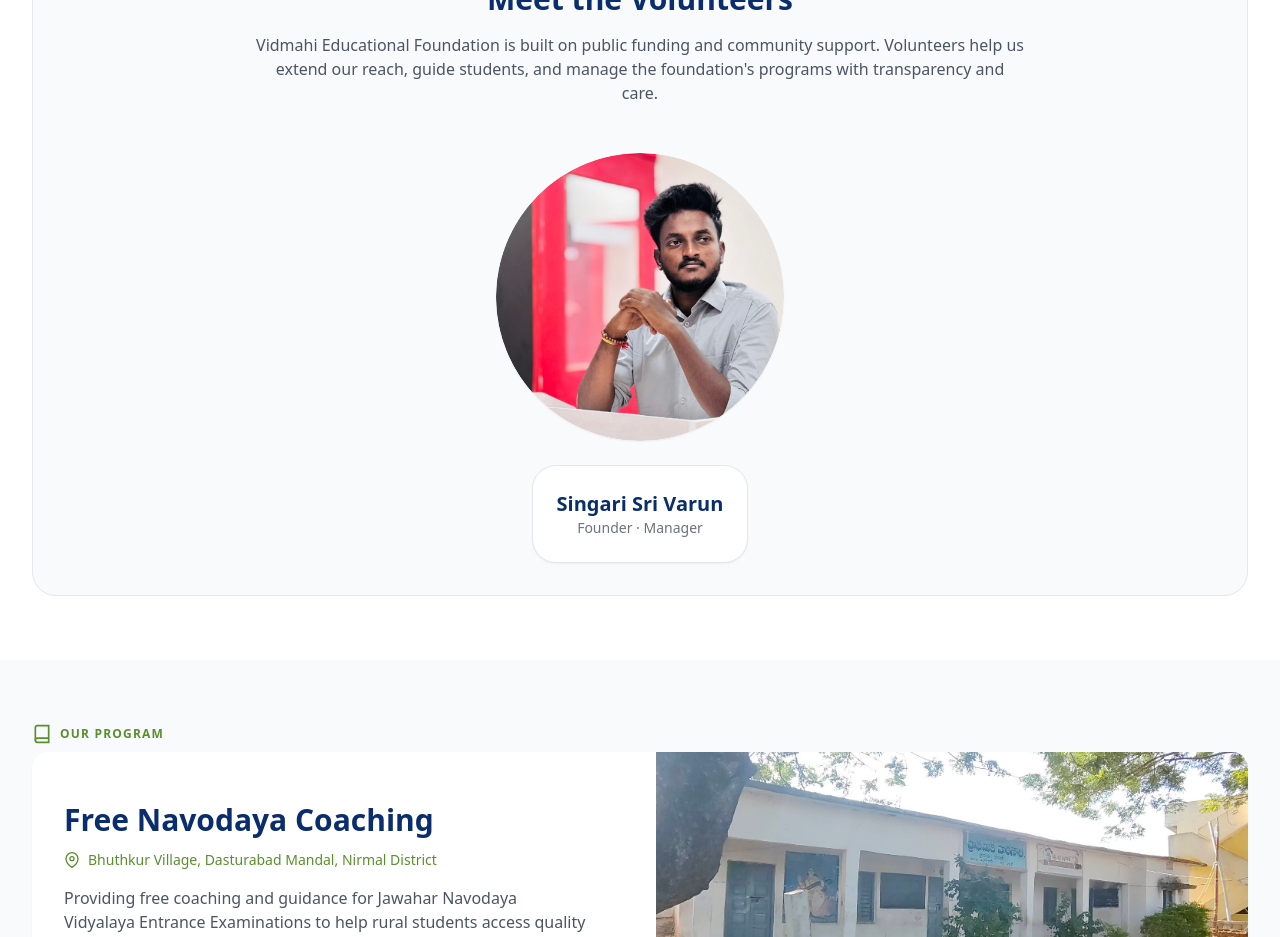
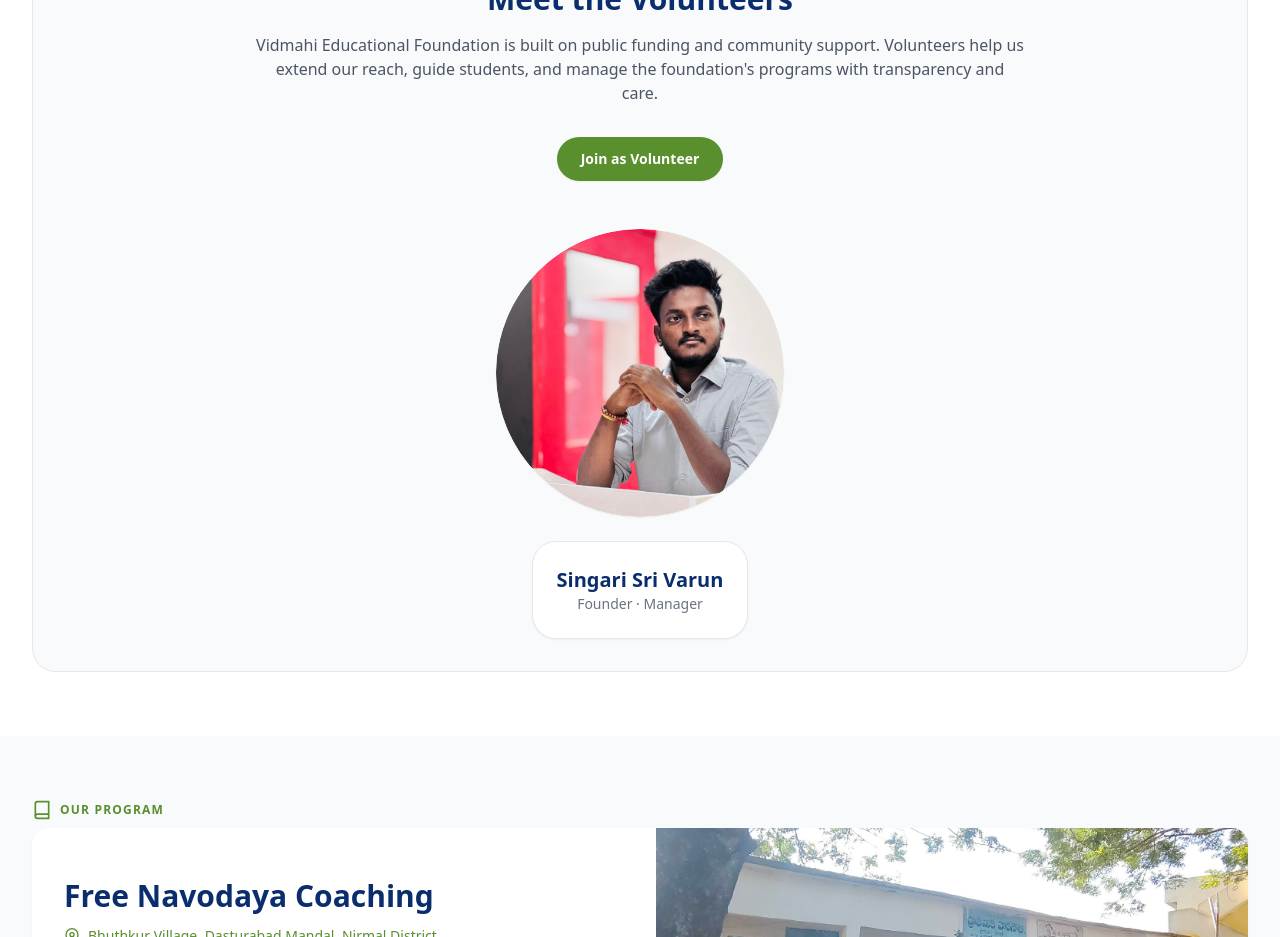
Before and after one commit to Srivarun999/VIdmahi-educational-Foundation, a Next.js app: page / in a window 1280 px wide. Shown: the part 2040-2977 px from the top of the page. Built offline with nearby package versions, Linux system fonts and the light colour scheme.

Commit message:
Added Navodaya coaching photos

```diff
--- a/src/components/sections/WhoWeAre.tsx
+++ b/src/components/sections/WhoWeAre.tsx
@@ -93,6 +93,16 @@
             <p className="text-gray-600 leading-relaxed text-sm sm:text-base">
               Vidmahi Educational Foundation is built on public funding and community support. Volunteers help us extend our reach, guide students, and manage the foundation's programs with transparency and care.
             </p>
+            <div className="mt-8">
+              <a
+                href={VOLUNTEER_FORM_URL}
+                target="_blank"
+                rel="noreferrer"
+                className="inline-flex items-center justify-center rounded-full bg-[#5A8F2D] px-6 py-3 text-sm font-semibold text-white shadow-sm transition hover:bg-[#4f7c25]"
+              >
+                Join as Volunteer
+              </a>
+            </div>
           </div>
 
           <div className="grid gap-8 justify-center">
--- a/src/constants/index.ts
+++ b/src/constants/index.ts
@@ -2,4 +2,4 @@
 export const DONATION_FORM_URL = "https://forms.gle/nBFPDq7FTBMzm9RZ6";
 
 // Volunteer sign-up form link
-export const VOLUNTEER_FORM_URL = "https://forms.gle/YOUR_VOLUNTEER_FORM_LINK";
+export const VOLUNTEER_FORM_URL = "https://forms.gle/oMgLhfPwiCL96eAt6";
```
